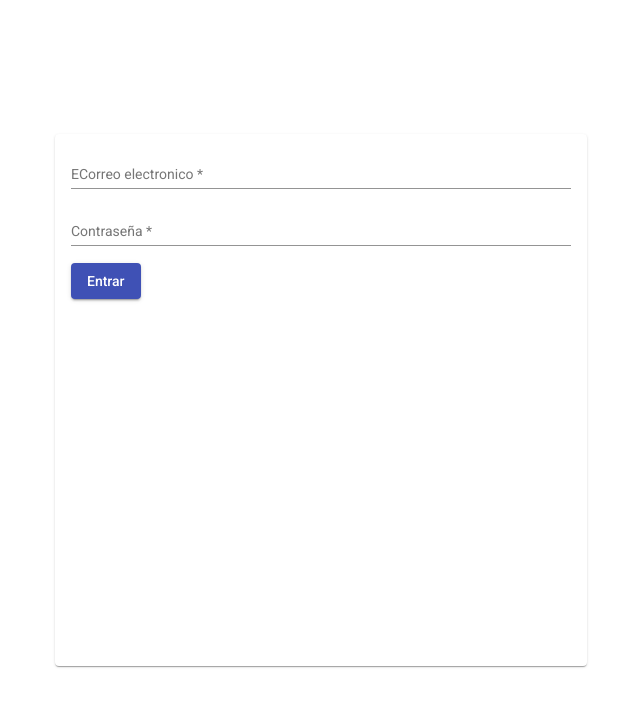
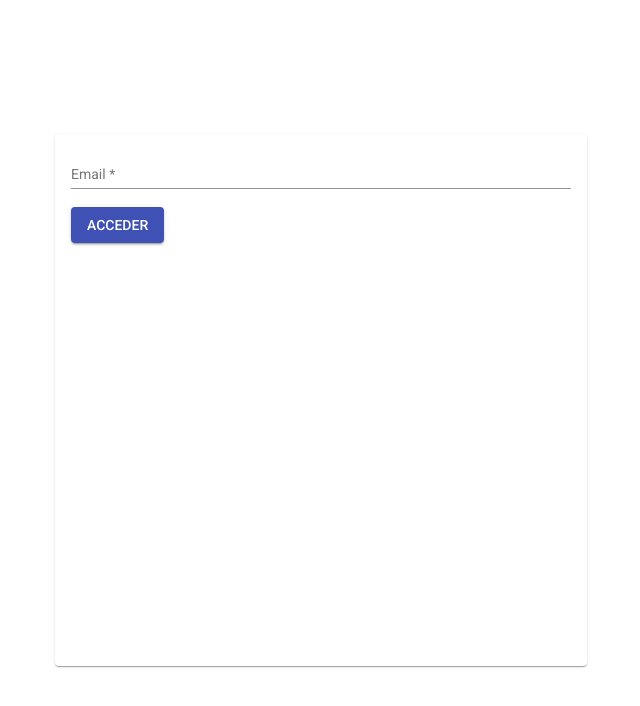
Before and after one commit to edgarjt/controlPersonalFront, an Angular app: page /login in a window 1280 px wide. Shown: the top 706 px of the page, without its empty margins (319-959 px from the left). Built offline with nearby package versions, Linux system fonts and the light colour scheme.

Commit message:
add login component

```diff
--- a/src/app/login/login.component.html
+++ b/src/app/login/login.component.html
@@ -1,26 +1,17 @@
 <div class="d-flex w-100 vh-100">
   <mat-card class="card-login">
-    <form class="example-form">
-      <mat-form-field class="w-100" appearance="legacy">
-        <mat-label>ECorreo electronico</mat-label>
-        <input type="email" matInput [formControl]="emailFormControl">
-        <mat-error *ngIf="emailFormControl.hasError('email') && !emailFormControl.hasError('required')">
-          Porfavor introuce en correo valido
-        </mat-error>
-        <mat-error *ngIf="emailFormControl.hasError('required')">
-          Correo es <strong>requerido</strong>
+    <form class="example-form" (ngSubmit)="login()" [formGroup]="loginForm">
+      <mat-form-field class="w-100">
+        <mat-label>Email</mat-label>
+        <input matInput type="email" formControlName="userEmail"
+               [ngClass]="{ 'is-invalid': submitted && form.userEmail.errors }" required>
+        <mat-error *ngIf="submitted && form.userEmail.errors" class="">
+          <di *ngIf="loginForm.controls.userEmail.errors.required">Email invalido</di>
         </mat-error>
       </mat-form-field>
 
-      <mat-form-field class="w-100" appearance="legacy">
-        <mat-label>Contraseña</mat-label>
-        <input type="password" matInput [formControl]="emailFormControl">
-        <mat-error *ngIf="emailFormControl.hasError('required')">
-          Contraseña es <strong>requerido</strong>
-        </mat-error>
-      </mat-form-field>
+      <button mat-raised-button color="primary" [disabled]="disableButtonAdd">ACCEDER</button>
 
-      <button mat-raised-button color="primary">Entrar</button>
     </form>
 
   </mat-card>
--- a/src/app/login/login.component.ts
+++ b/src/app/login/login.component.ts
@@ -1,21 +1,35 @@
 import { Component, OnInit } from '@angular/core';
-import {FormControl, Validators} from '@angular/forms';
+import { FormBuilder, FormControl, FormGroup, Validators } from '@angular/forms';
 
 @Component({
   selector: 'app-login',
   templateUrl: './login.component.html',
   styleUrls: ['./login.component.css']
 })
+
 export class LoginComponent implements OnInit {
+  loginForm:any;
+  submitted = false;
+  disableButtonAdd: boolean;
 
-  constructor() { }
+  constructor(
+    private formBuilder: FormBuilder,
+  ) {
+    this.disableButtonAdd = false;
+    this.loginForm = FormGroup;
+  }
 
   ngOnInit(): void {
+    this.loginForm = this.formBuilder.group({
+      userEmail: new FormControl('', [Validators.required, Validators.email]),
+      userPassword: new FormControl('', [Validators.required]),
+    });
   }
 
-  emailFormControl = new FormControl('', [
-    Validators.required,
-    Validators.email,
-  ]);
+  get form() {return this.loginForm?.controls; }
+
+  login() {
+    console.log('ooko');
+  }
 
 }
```
